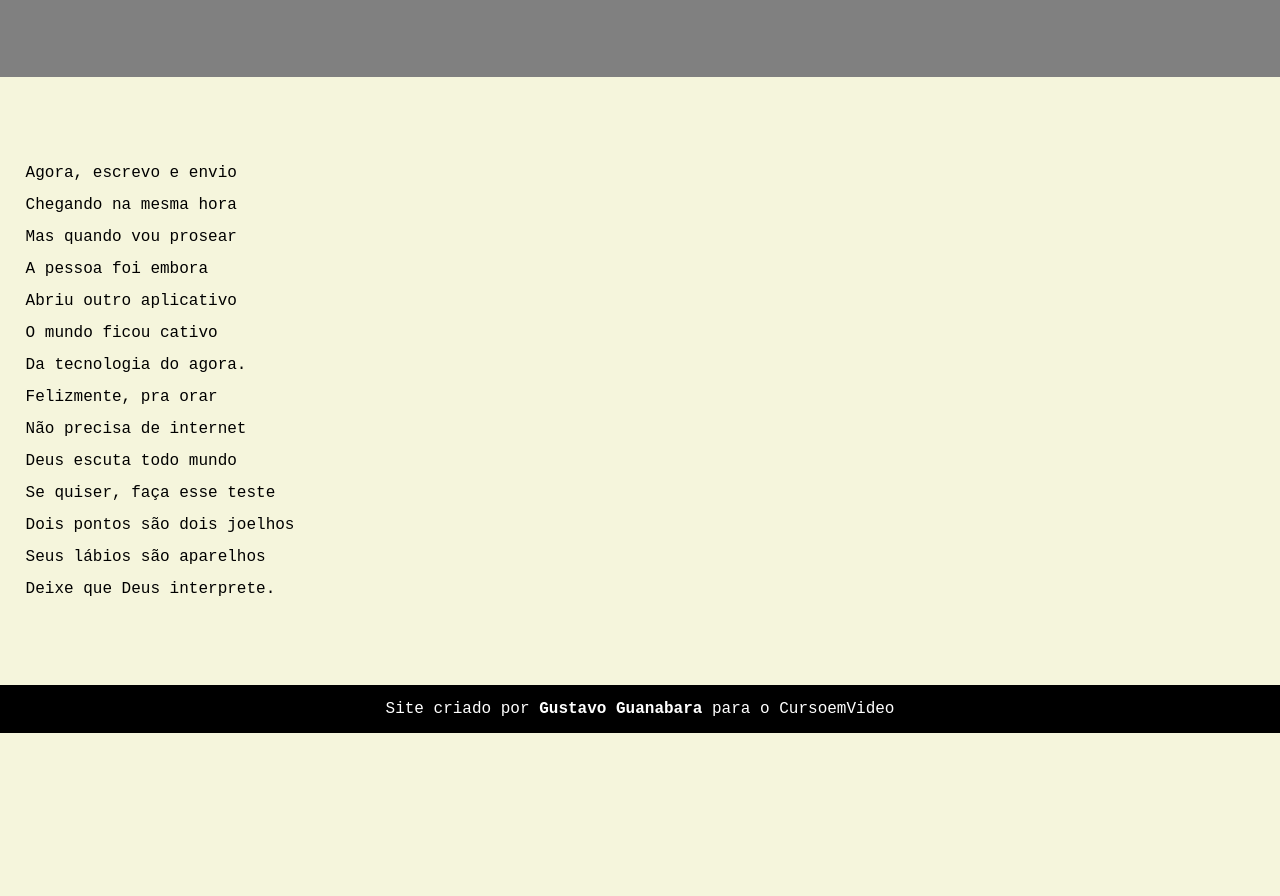
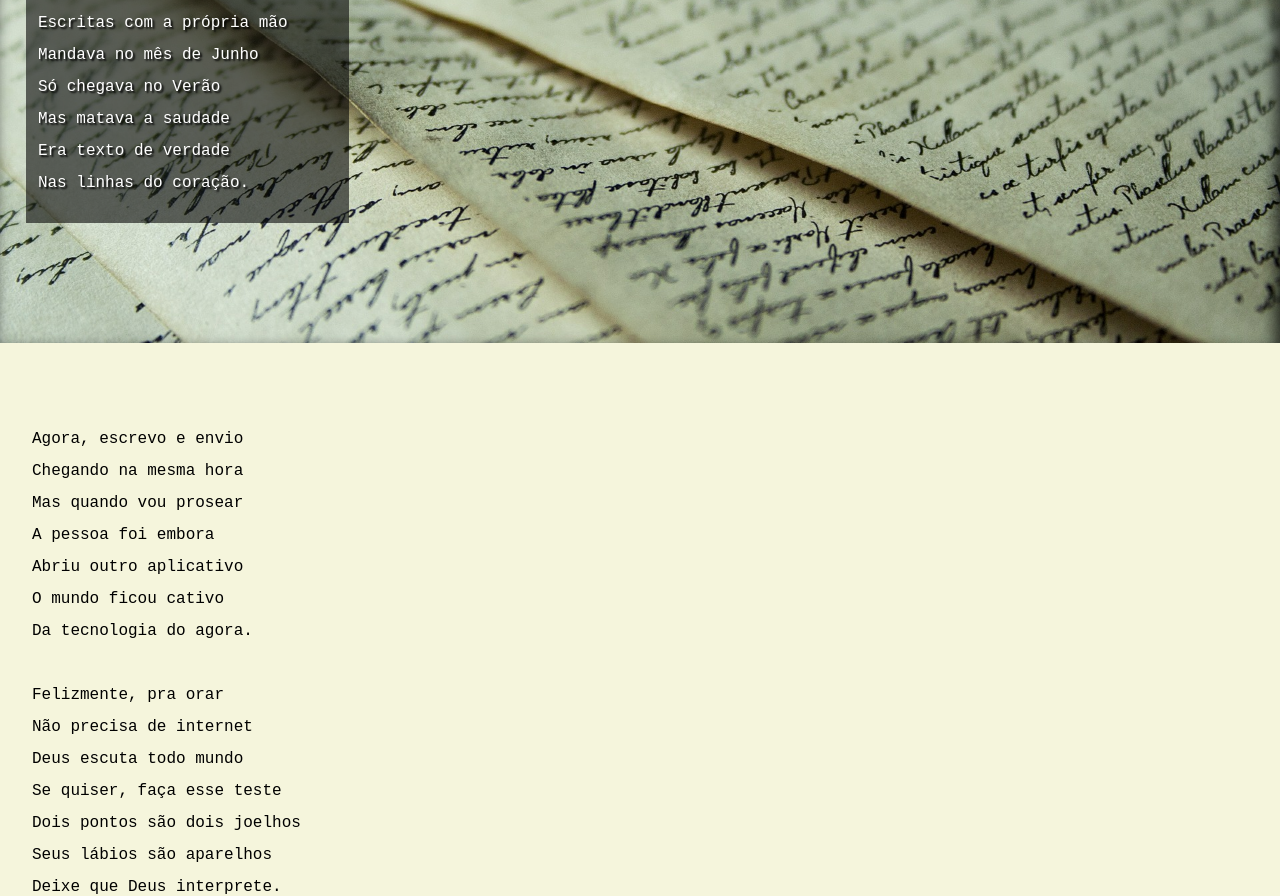
Before and after one commit to SergioPaula/projeto-android, a plain HTML site: page index.html in a window 1280 px wide. Shown: the part 1904-2800 px from the top of the page. Before the commit the page ends 2637 px from the top, so only its background shows below. Drawn offline with Linux system fonts and the light colour scheme; a web font is replaced by a local one.

Commit message:
adicionei as imagens e criei o parallax
gostei

```diff
--- a/index.html
+++ b/index.html
@@ -27,7 +27,7 @@
             </p>
         </section>
 
-        <section class="imagem">
+        <section class="imagem" id="img01">
             <p>
                 Não é mais como era antes<br>
                 É tudo abreviado<br>
@@ -61,7 +61,7 @@
             </p>
         </section>
 
-        <section class="imagem">
+        <section class="imagem" id="img02">
             <p>
                 Tenho saudade das cartas<br>
                 Escritas com a própria mão<br>
--- a/style.css
+++ b/style.css
@@ -1,12 +1,4 @@
 @charset "UTF-8";
-
-* {
-    margin: 0px;
-    padding: 0px;
-}
-
-/* Edu Australia VIC WA NT Hand
-Playwrite Perú*/
 
 @import url('https://fonts.googleapis.com/css2?family=Anton&display=swap');
 
@@ -15,6 +7,10 @@ Playwrite Perú*/
 @import url('https://fonts.googleapis.com/css2?family=Playwrite+PE:wght@100..400&display=swap');
 
 
+* {
+    margin: 0px;
+    padding: 0px;
+}
 
 :root {
     --font1: 'Segoe UI', Tahoma, Geneva, Verdana, sans-serif;
@@ -27,13 +23,13 @@ html, body {
     min-height: 100%;
     background-color:beige;
     font-family: var(--font4);
-    font-weight: 400;
+    font-weight: 500;
 }
 
 header {
     background-color: black;
     color: white;
-    font-family: var(--font3);
+    font-family: var(--font1);
     text-align: center;
     padding-top: 50px;
     padding-bottom: 50px;
@@ -61,16 +57,26 @@ section {
     padding-left: 2%;
 }
 
+section > p {
+    padding-bottom: 2em;
+}
+
 
 .normal {
     background-color: beige;
     color: black;
     box-shadow: 5px 5px 0px rgba(0, 0, 0, 0.699);
+    padding-left: 2.5vw;
 }
 
 .imagem {
     background-color: grey;
     color: white;
+    box-shadow: inset -5px 6px 15px rgba(0, 0, 0, 0.726);
+    background-size: cover;
+    background-attachment: fixed;
+    padding-top: 15vh;
+    padding-bottom: 15vh;
 }
 
 .imagem p {
@@ -80,11 +86,22 @@ section {
     text-shadow: 2px 2px 2px black;
 }
 
+section#img01 {
+    background-image: url('./DESAFIO_3/imagens/background001.jpg');
+    background-position: right center;
+}
+
+section#img02 {
+    background-image: url('./DESAFIO_3/imagens/background002.jpg');
+    background-position: right center;
+}
+
 
 
 footer {
     background-color: black;
     color: white;
+    font-family: var(--font1);
     text-align: center;
     padding: 15px;
 }
```
